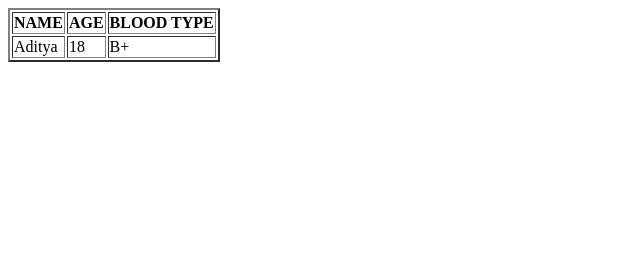
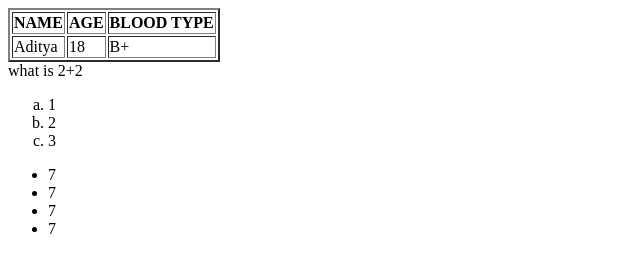
Before and after one commit to aditya16072009-pixel/Aditya-1, a plain HTML site: page Table.HTML in a window 1280 px wide. Shown: the whole page, without its empty margins (0-640 px from the left). Drawn offline with Linux system fonts and the light colour scheme.

Commit message:
Add files via upload

```diff
--- a/Table.HTML
+++ b/Table.HTML
@@ -18,5 +18,15 @@
     </TR>
 
     </TABLE>
+ what is 2+2
+    <OL type="a">
+        <li>1</li>
+    <li>2</li>
+<li>3</li>
+ </OL>
+<ul type ="circle ">
+    <li>7</li><li>7</li><li>7</li><li>7</li>
+</ul>
+
 </BODY>
 </HTMl>
```
